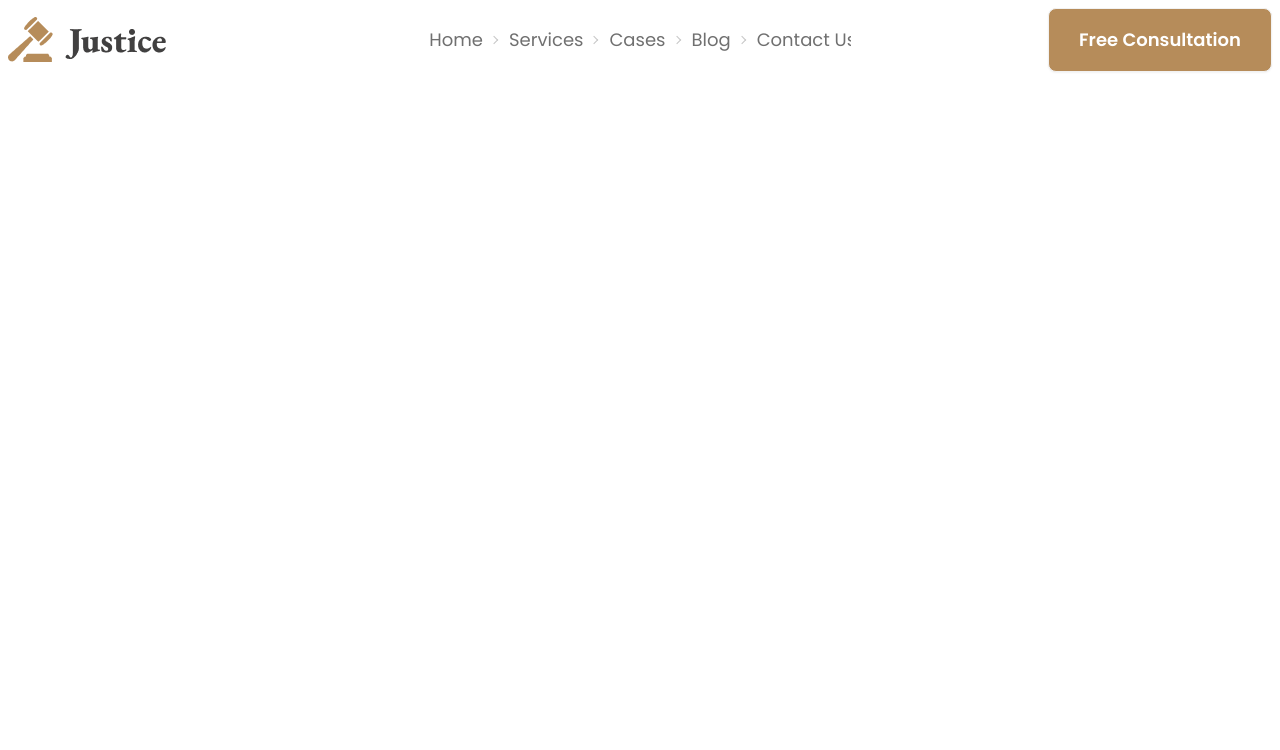
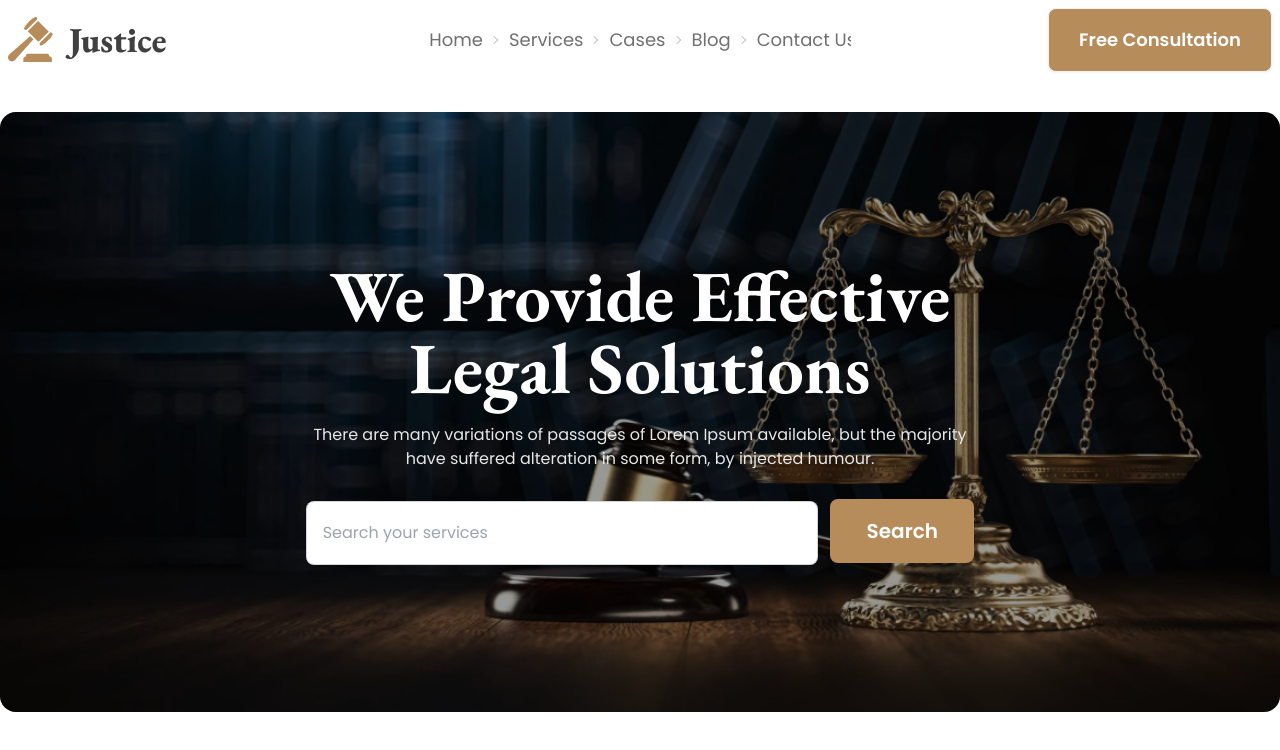
Before and after one commit to ShuvodipDasHimu/legal-solutions, a plain HTML site: page index.html in a window 1280 px wide. Drawn offline with nearby package versions, Linux system fonts and the light colour scheme.

Commit message:
Header Hero Section Done!

```diff
--- a/index.html
+++ b/index.html
@@ -45,7 +45,8 @@
 </head>
 <body class="font-poppins">
   <!-- Header Section -->
-  <header class="md:container mx-auto">
+  <header class="container mx-auto">
+    <!-- Navigation Section -->
     <nav>
       <div class="navbar bg-base-100">
         <div class="navbar-start">
@@ -91,6 +92,22 @@
         </div>
       </div>
     </nav>
+    <!-- Hero Section -->
+    <div
+  class="hero md:h-[600px] lg:rounded-2xl md:mt-8"
+  style="background-image: url(./images/banner.png);">
+  <div class="hero-overlay bg-opacity-40 bg-black lg:rounded-2xl"></div>
+  <div class="hero-content text-neutral-content text-center">
+    <div class="max-w-[70%]">
+      <h1 class="mb-5 text-5xl md:text-5xl lg:text-7xl text-white font-bold font-garamond">We Provide Effective Legal Solutions</h1>
+      <p class="mb-5 md:w-[85%] md:mx-auto text-dark-6">
+        There are many variations of passages of Lorem Ipsum available, but the majority have suffered alteration in some form, by injected humour.
+      </p>
+      <input type="text" placeholder="Search your services" class="input input-bordered md:w-[65%] h-16" />
+      <button class="btn bg-legal-primary border-none text-white md:ml-2 md:w-36 md:h-16 font-semibold text-xl mt-2">Search</button>
+    </div>
+  </div>
+</div>
   </header>
 
   <!-- Main Section -->
```
